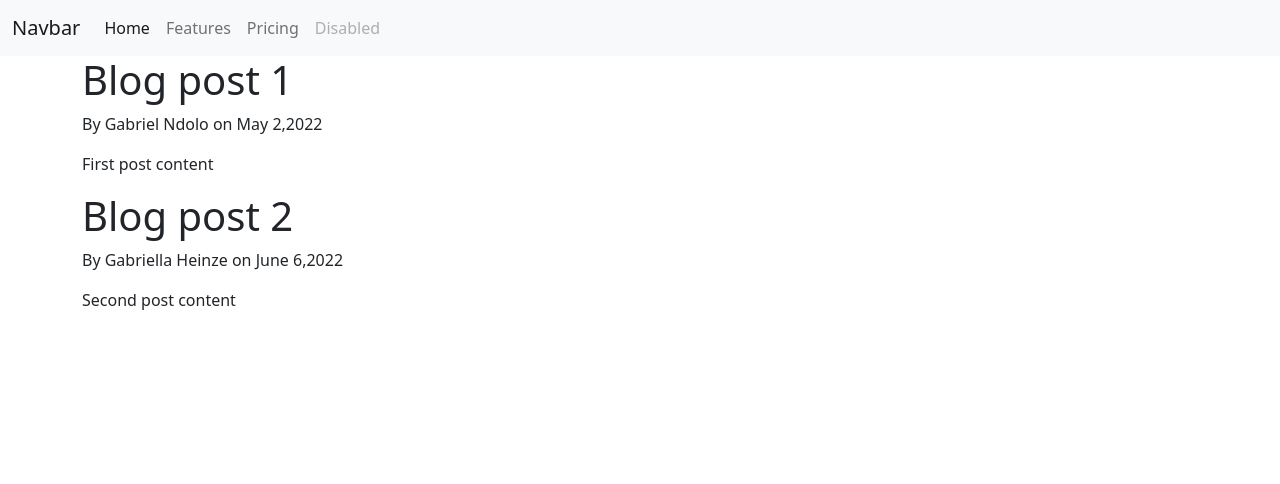
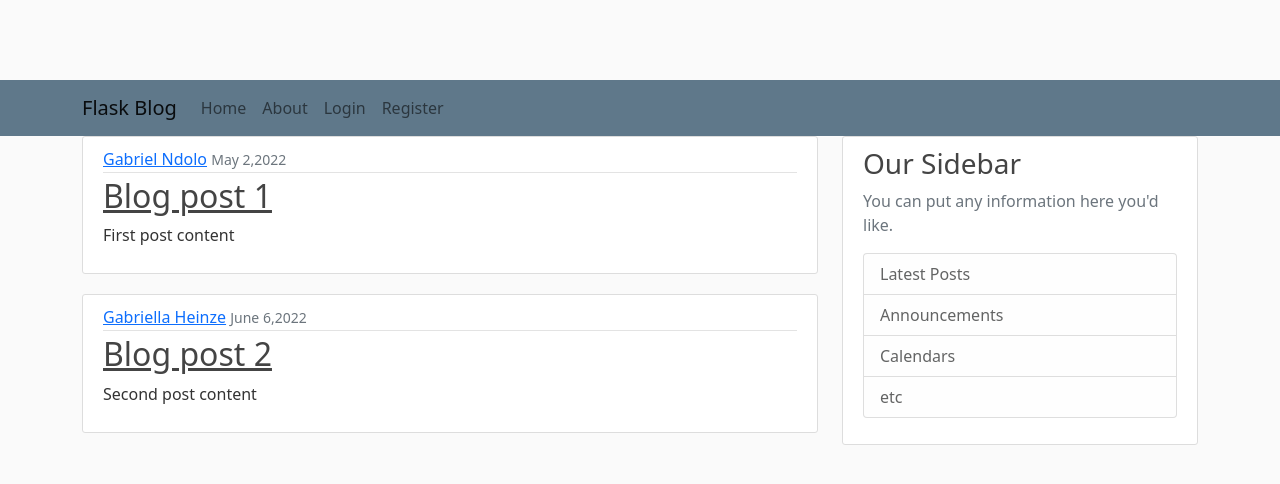
Before and after one commit to Geb54g/database, a Flask app: page / in a window 1280 px wide. Shown: the top 484 px of the page. Run offline with Flask 2, Linux system fonts and the light colour scheme.

Commit message:
ft:designed the home page containing blogs

```diff
--- a/static/main.css
+++ b/static/main.css
@@ -0,0 +1,80 @@
+body {
+    background: #fafafa;
+    color: #333333;
+    margin-top: 5rem;
+  }
+
+  h1, h2, h3, h4, h5, h6 {
+    color: #444444;
+  }
+
+  .bg-steel {
+    background-color: #5f788a;
+  }
+
+  .site-header .navbar-nav .nav-link {
+    color: #cbd5db;
+  }
+
+  .site-header .navbar-nav .nav-link:hover {
+    color: #ffffff;
+  }
+
+  .site-header .navbar-nav .nav-link.active {
+    font-weight: 500;
+  }
+
+  .content-section {
+    background: #ffffff;
+    padding: 10px 20px;
+    border: 1px solid #dddddd;
+    border-radius: 3px;
+    margin-bottom: 20px;
+  }
+
+  .article-title {
+    color: #444444;
+  }
+
+  a.article-title:hover {
+    color: #428bca;
+    text-decoration: none;
+  }
+
+  .article-content {
+    white-space: pre-line;
+  }
+
+  .article-img {
+    height: 65px;
+    width: 65px;
+    margin-right: 16px;
+  }
+
+  .article-metadata {
+    padding-bottom: 1px;
+    margin-bottom: 4px;
+    border-bottom: 1px solid #e3e3e3
+  }
+
+  .article-metadata a:hover {
+    color: #333;
+    text-decoration: none;
+  }
+
+  .article-svg {
+    width: 25px;
+    height: 25px;
+    vertical-align: middle;
+  }
+
+  .account-img {
+    height: 125px;
+    width: 125px;
+    margin-right: 20px;
+    margin-bottom: 16px;
+  }
+
+  .account-heading {
+    font-size: 2.5rem;
+  }
--- a/templates/base.html
+++ b/templates/base.html
@@ -19,26 +19,47 @@
     <title>Flask blog</title>
     {%endif%}
   </head>
-  <nav class="navbar navbar-expand-lg navbar-light bg-light">
-    <div class="container-fluid">
-      <a class="navbar-brand" href="#">Navbar</a>
-      <button class="navbar-toggler" type="button" data-bs-toggle="collapse" data-bs-target="#navbarNavAltMarkup" aria-controls="navbarNavAltMarkup" aria-expanded="false" aria-label="Toggle navigation">
+  <body>
+      <header>
+        <nav class="navbar navbar-expand-md navbar-light bg-steel">
+            <div class="container">
+              <a class="navbar-brand" mr-4 href="/">Flask Blog</a>
+              <button class="navbar-toggler" type="button" data-toggle="collapse" data-target="#navbarToggle" aria-controls="navbarToggle" aria-expanded="false" aria-label="Toggle navigation">
                 <span class="navbar-toggler-icon"></span>
               </button>
-      <div class="collapse navbar-collapse" id="navbarNavAltMarkup">
+              <div class="collapse navbar-collapse" id="navbarToggle">
+                <div class="navbar-nav mr-auto">
+                  <a class="nav-item nav-link "  href="/">Home</a>
+                  <a class="nav-item nav-link" href="/about">About</a>
+                </div>
                 <div class="navbar-nav">
-          <a class="nav-link active" aria-current="page" href="#">Home</a>
-          <a class="nav-link" href="#">Features</a>
-          <a class="nav-link" href="#">Pricing</a>
-          <a class="nav-link disabled">Disabled</a>
+                    <a class="nav-item nav-link" href="/login">Login</a>
+                    <a class="nav-item nav-link" href="/register">Register</a>
                 </div>
               </div>
             </div>
           </nav>
-  <body>
-      <div class="container">
+      </header>
+      <main role="main" class="container">
+        <div class="row">
+          <div class="col-md-8">
             {% block content %}{% endblock %}
           </div>
+          <div class="col-md-4">
+            <div class="content-section">
+              <h3>Our Sidebar</h3>
+              <p class='text-muted'>You can put any information here you'd like.
+                <ul class="list-group">
+                  <li class="list-group-item list-group-item-light">Latest Posts</li>
+                  <li class="list-group-item list-group-item-light">Announcements</li>
+                  <li class="list-group-item list-group-item-light">Calendars</li>
+                  <li class="list-group-item list-group-item-light">etc</li>
+                </ul>
+              </p>
+            </div>
+          </div>
+        </div>
+      </main>
     <script
       src="https://cdn.jsdelivr.net/npm/bootstrap@5.1.3/dist/js/bootstrap.bundle.min.js"
       integrity="sha384-ka7Sk0Gln4gmtz2MlQnikT1wXgYsOg+OMhuP+IlRH9sENBO0LRn5q+8nbTov4+1p"
--- a/templates/home.html
+++ b/templates/home.html
@@ -1,8 +1,15 @@
 {% extends "base.html"%}
 {% block content %}
     {%for post in posts%}
-        <h1>{{post.title}}</h1>
-        <p>By {{post.author}} on {{post.date_posted}}</p>
-        <p>{{post.content}}</p></h1>
+    <article class="media content-section">
+        <div class="media-body">
+          <div class="article-metadata">
+            <a class="mr-2" href="#">{{ post.author }}</a>
+            <small class="text-muted">{{ post.date_posted }}</small>
+          </div>
+          <h2><a class="article-title" href="#">{{ post.title }}</a></h2>
+          <p class="article-content">{{ post.content }}</p>
+        </div>
+      </article>
     {%endfor%}
 {% endblock content %}
```
Also changed, not shown: templates/article.html (added, +10 -0 lines). Lines whose indentation alone changed are shown as unchanged.
